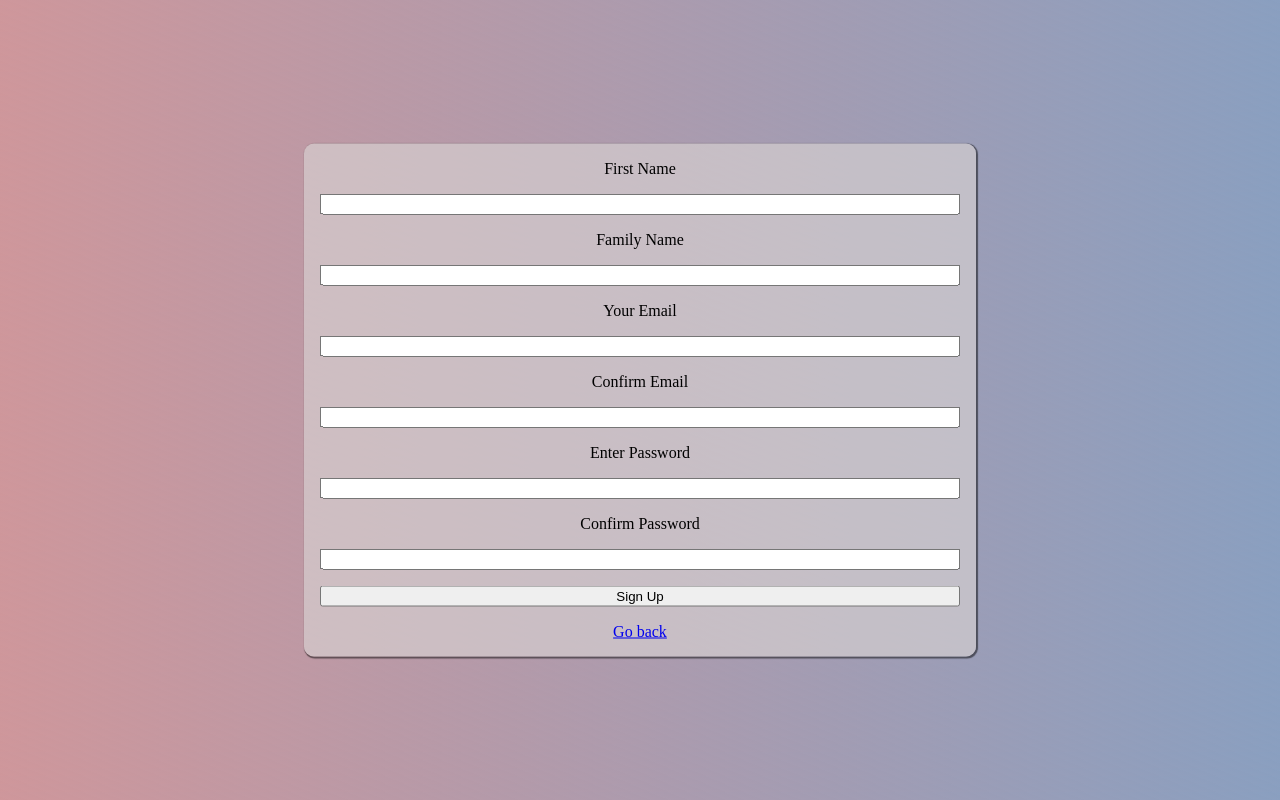
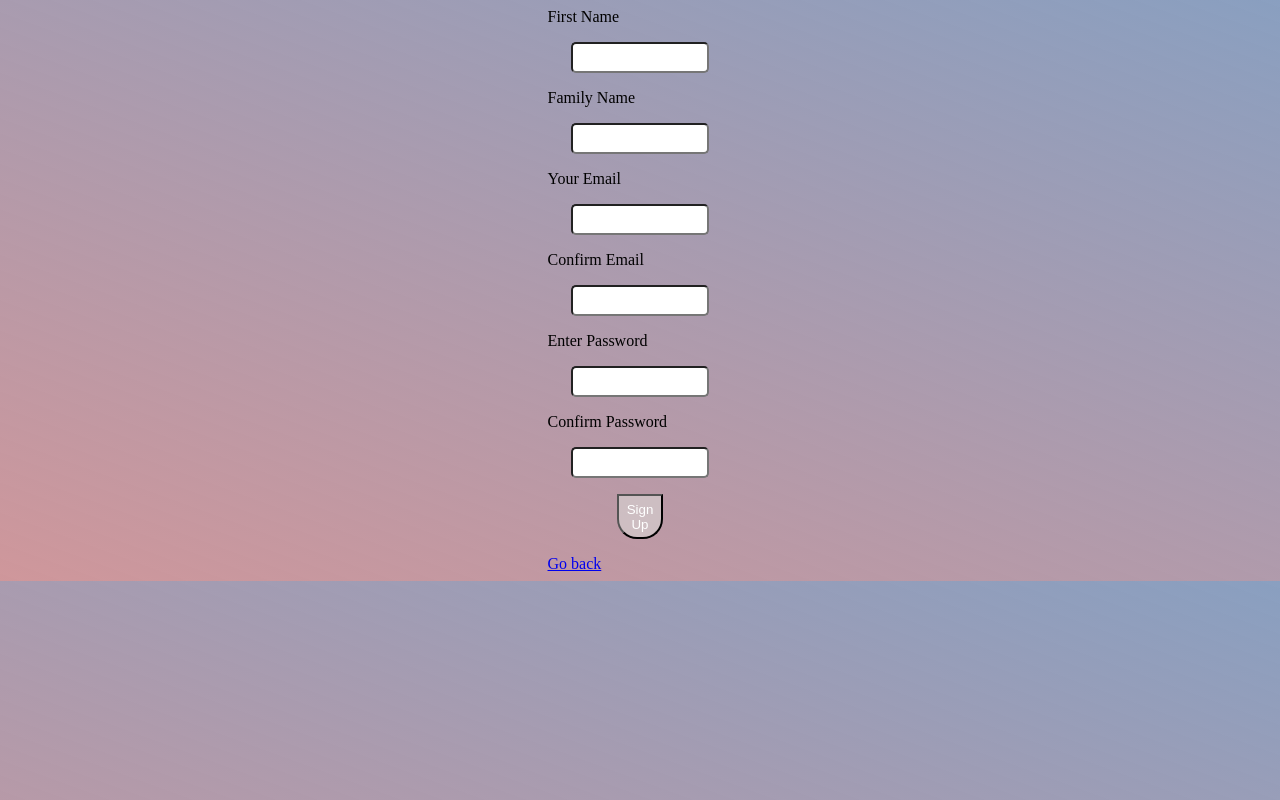
Before and after one commit to FlorianAutricque/exercise, a React (Vite) app in the folder 01 React form/: page /signup in a window 1280 px wide. Built offline with nearby package versions, Linux system fonts and the light colour scheme.

Commit message:
styling going on

```diff
--- a/01 React form/src/components/Form.module.css
+++ b/01 React form/src/components/Form.module.css
@@ -1,14 +1,20 @@
 .mainContainer {
+  display: flex;
+  justify-content: center;
+  align-items: center;
+}
+
+.secondaryContainer {
   text-align: center;
-  width: 50%;
+  width: 30%;
   border-radius: 10px;
   box-shadow: 1px 1px 1px 1px rgba(0, 0, 0, 0.5);
   padding: 1rem;
-  position: fixed;
+  position: absolute;
   top: 50%;
   left: 50%;
   transform: translate(-50%, -50%);
-  background: rgba(215, 210, 210, 0.653);
+  background: rgb(215, 210, 210);
 }
 
 .formContainer {
@@ -35,3 +41,24 @@
   border-radius: 5px;
   background-color: white;
 }
+
+input {
+  width: 70%;
+  margin: auto;
+  height: 25px;
+  border-radius: 5px;
+}
+
+button {
+  margin: auto;
+  width: 25%;
+  height: 45px;
+  border-radius: 0 0 20px 20px;
+  /* position: fixed;
+  top: 75%;
+  left: 50%;
+  transform: translate(-50%, -50%); */
+  z-index: -1;
+  background-color: rgba(215, 210, 210, 0.653);
+  color: white;
+}
--- a/01 React form/src/components/SignInForm.jsx
+++ b/01 React form/src/components/SignInForm.jsx
@@ -11,28 +11,33 @@ function SignInForm() {
   }
 
   return (
-    <div className={styles.mainContainer}>
+    <div>
       {show ? (
         <>
+          <div className={styles.secondaryContainer}>
             <p>Welcome!</p>
             <button onClick={handleShow}>Go back</button>
+          </div>
         </>
       ) : (
-        <>
-          <form className={styles.formContainer} onSubmit={handleShow}>
+        <div className={styles.mainContainer}>
+          <div className={styles.secondaryContainer}>
+            <form className={styles.formContainer}>
               <label htmlFor="email">Your Email</label>
               <input type="email" required />
 
               <label htmlFor="password">Password</label>
               <input type="password" required />
-
-            <button type="submit">Sign In</button>
             </form>
             <span>
-            <p>Not registered yet ?</p>
-            <Link to="/signup"> Sign up </Link>
+              <p>Not registered yet?</p>
+              <Link to="/signup">Sign up</Link>
             </span>
-        </>
+          </div>
+          <button type="submit" onClick={handleShow}>
+            Sign In
+          </button>
+        </div>
       )}
     </div>
   );
```
Lines whose indentation alone changed are shown as unchanged.
